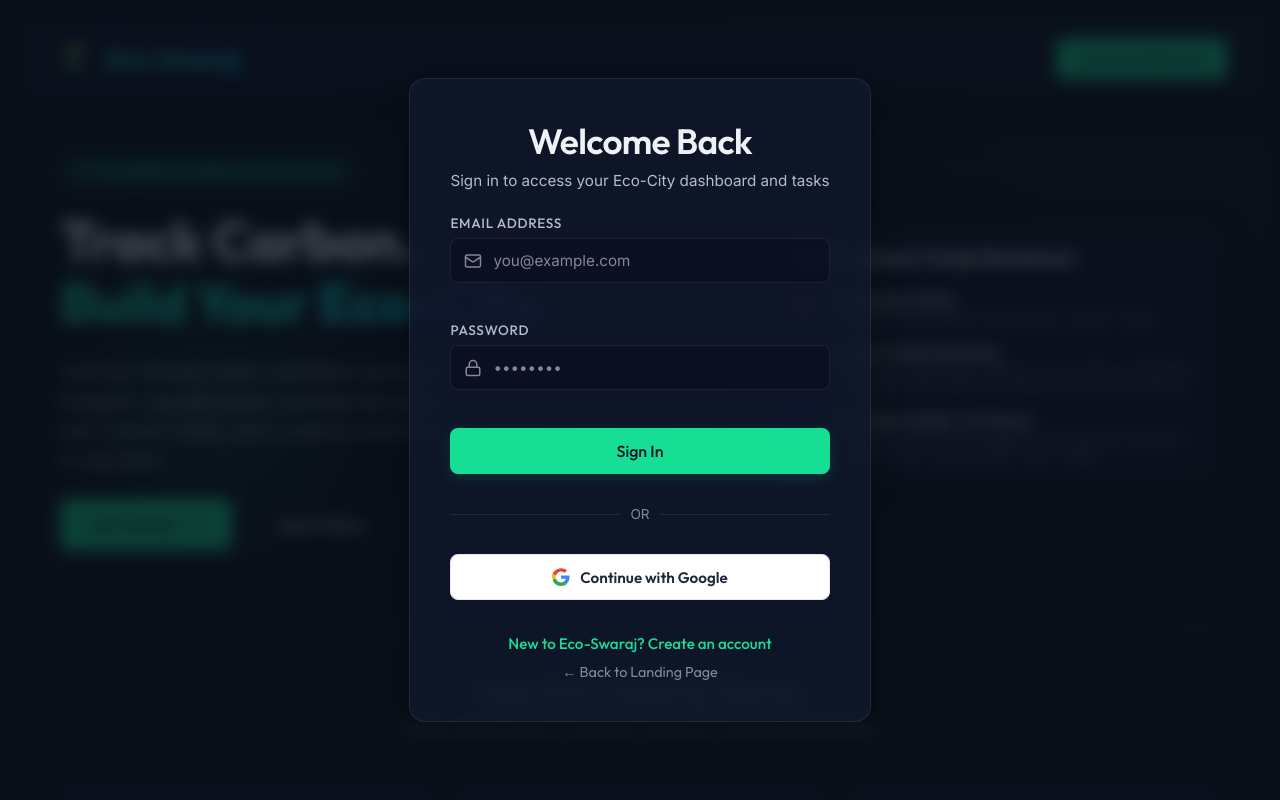
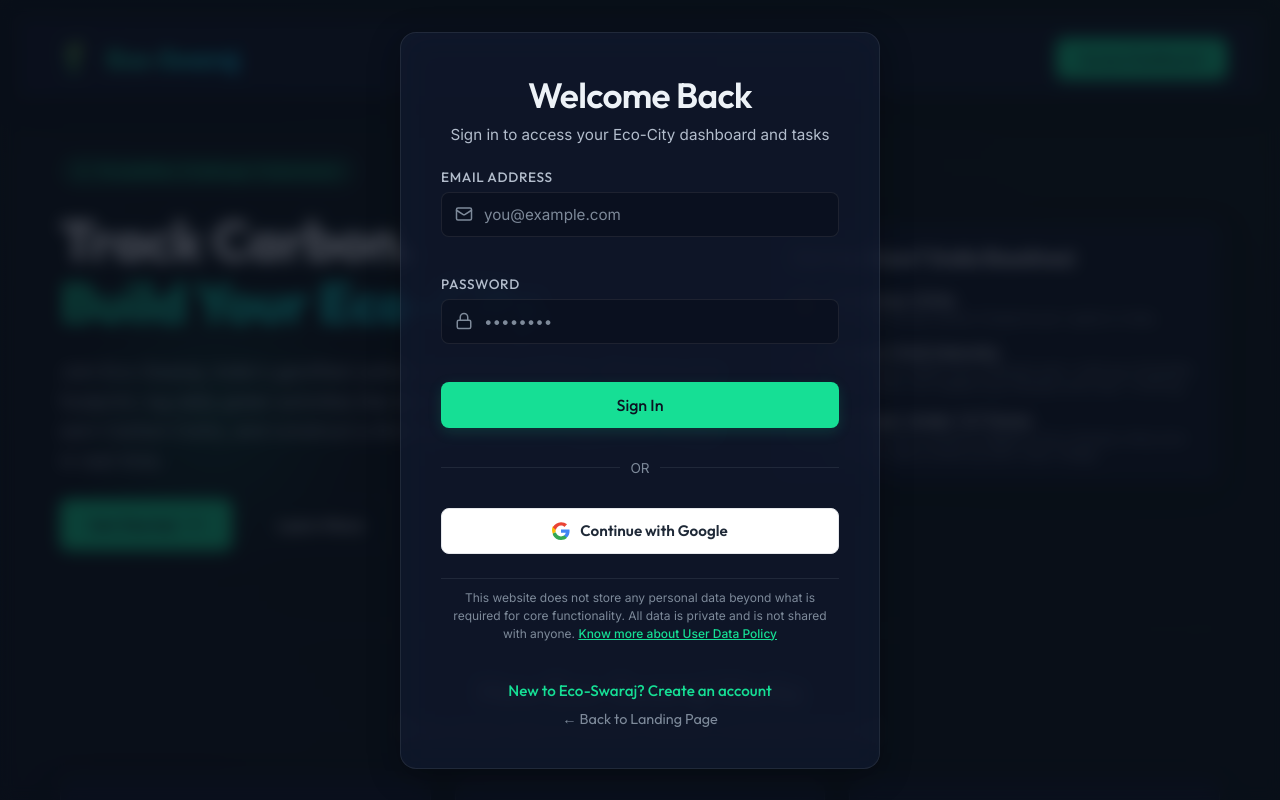
Before and after one commit to Ratul-Chatterjee/Eco-Swaraj, a React (Vite) app: page / in a window 1280 px wide. Both pictures are taken after a click on the button "Access Dashboard". Shown: the top 800 px of the page. Built offline with nearby package versions, Linux system fonts and the light colour scheme; no server answers; the database is empty.

Commit message:
Add User Data Policy to README and auth form overlay with privacy notice and GitHub link

```diff
--- a/src/components/Auth/AuthPortal.tsx
+++ b/src/components/Auth/AuthPortal.tsx
@@ -338,6 +338,25 @@
           Continue with Google
         </button>
 
+        <div style={{
+          fontSize: "0.75rem",
+          color: "var(--text-muted)",
+          textAlign: "center",
+          lineHeight: 1.5,
+          padding: "10px 0 4px",
+          borderTop: "1px solid var(--glass-border)"
+        }}>
+          This website does not store any personal data beyond what is required for core functionality. All data is private and is not shared with anyone.{' '}
+          <a
+            href="https://github.com/Ratul-Chatterjee/Eco-Swaraj/blob/main/README.md"
+            target="_blank"
+            rel="noopener noreferrer"
+            style={{ color: "var(--color-primary)", textDecoration: "underline", fontWeight: 500 }}
+          >
+            Know more about User Data Policy
+          </a>
+        </div>
+
         <div style={{ textAlign: "center", marginTop: "10px", display: "flex", flexDirection: "column", gap: "10px" }}>
           <button
             onClick={() => {
```
Also changed, not shown: 1 other file (tests, documents, lock files or other folders).
